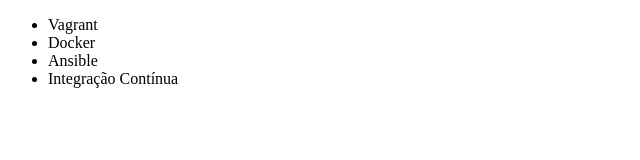
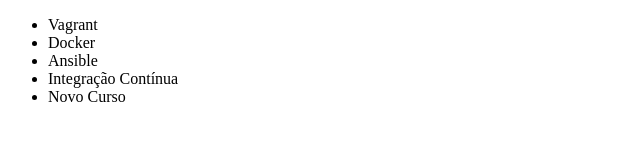
Before and after one commit to elsonsantana/alura-git, a plain HTML site: page index.html in a window 1280 px wide. Shown: the full height of the page, 0-640 px from the left. Drawn offline with Linux system fonts and the light colour scheme.

Commit message:
Adicionando novo curso

```diff
--- a/index.html
+++ b/index.html
@@ -10,6 +10,7 @@
         <li>Docker</li>
         <li>Ansible</li>
         <li>Integração Contínua</li>
+        <li>Novo Curso</li>
     </ul>
 </body>
 </html>
```
